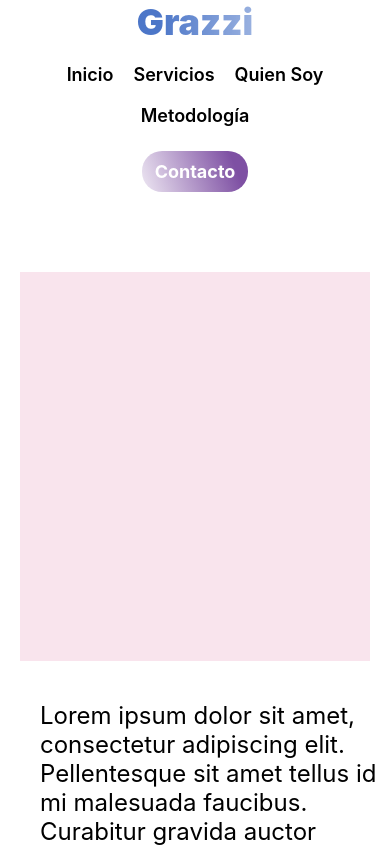
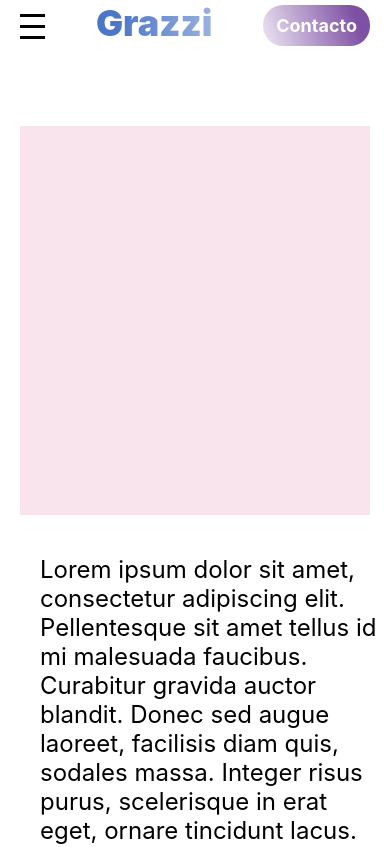
Before and after one commit to albertocomb/paginaGrazziFront, a Vue app: page / in a window 390 px wide. Shown: the top 847 px of the page. Built offline with nearby package versions, Linux system fonts and the light colour scheme.

Commit message:
mejorando la barra de navegacion, haciendola responsive

```diff
--- a/src/components/Home.vue
+++ b/src/components/Home.vue
@@ -1,8 +1,18 @@
 <template>
     <div class="div">
         <div class="div-2">
+            <!-- Mobile menu button -->
+            <div class="mobile-menu-button" @click="toggleMobileMenu">
+                <span></span>
+                <span></span>
+                <span></span>
+            </div>
+
+            <!-- Logo Grazzi -->
             <div class="div-3"><router-link to="/">Grazzi</router-link></div>
-            <div class="div-4">
+
+            <!-- Navigation links -->
+            <div class="div-4" :class="{ 'mobile-menu-open': mobileMenuOpen }">
                 <div class="div-5">Inicio</div>
                 <div class="div-6"><router-link to="/services">Servicios</router-link></div>
                 <div class="div-7"><router-link to="/quiensoy">Quien Soy</router-link></div>
@@ -10,6 +20,15 @@
             </div>
             <div class="div-9">Contacto</div>
         </div>
+
+        <!-- Mobile menu -->
+        <div v-if="mobileMenuOpen" class="mobile-menu">
+            <div class="div-5">Inicio</div>
+            <div class="div-6"><router-link to="/services">Servicios</router-link></div>
+            <div class="div-7"><router-link to="/quiensoy">Quien Soy</router-link></div>
+            <div class="div-8">Metodología</div>
+        </div>
+
         <div class="div-10">
             <div class="div-11">
                 <div class="column">
@@ -17,14 +36,11 @@
                 </div>
                 <div class="column-2">
                     <div class="div-13">
-                        Lorem ipsum dolor sit amet, consectetur adipiscing elit.
-                        Pellentesque sit amet tellus id mi malesuada faucibus. Curabitur
-                        gravida auctor blandit. Donec sed augue laoreet, facilisis diam
-                        quis, sodales massa. Integer risus purus, scelerisque in erat eget,
-                        ornare tincidunt lacus. Morbi et velit venenatis, molestie mauris
-                        sit amet, semper neque. Ut finibus ligula dignissim odio finibus, id
-                        consequat quam euismod. Donec eleifend felis sed justo ullamcorper,
-                        non vulputate purus venenatis.
+                        Lorem ipsum dolor sit amet, consectetur adipiscing elit. Pellentesque sit amet tellus id mi
+                        malesuada faucibus. Curabitur gravida auctor blandit. Donec sed augue laoreet, facilisis diam quis,
+                        sodales massa. Integer risus purus, scelerisque in erat eget, ornare tincidunt lacus. Morbi et velit
+                        venenatis, molestie mauris sit amet, semper neque. Ut finibus ligula dignissim odio finibus, id
+                        consequat quam euismod. Donec eleifend felis sed justo ullamcorper, non vulputate purus venenatis.
                     </div>
                 </div>
             </div>
@@ -32,9 +48,9 @@
     </div>
 </template>
 
+<style scoped>
+/* Tus estilos existentes */
 
-
-<style scoped>
 .div {
     background-color: #fff;
     display: flex;
@@ -60,14 +76,13 @@
     .div-2 {
         max-width: 100%;
         flex-wrap: wrap;
-        justify-content: center;
+        justify-content: flex-start;
+        /* Alinea los elementos a la izquierda */
     }
 }
 
 .div-3 {
-    background: linear-gradient(92deg,
-            #4c76c8 19.2%,
-            rgba(81, 181, 64, 0) 204.91%);
+    background: linear-gradient(92deg, #4c76c8 19.2%, rgba(81, 181, 64, 0) 204.91%);
     background-clip: text;
     -webkit-background-clip: text;
     -webkit-text-fill-color: transparent;
@@ -86,7 +101,8 @@
     .div-4 {
         max-width: 100%;
         flex-wrap: wrap;
-        justify-content: center;
+        justify-content: flex-end;
+        /* Alinea los elementos a la derecha */
     }
 }
 
@@ -116,9 +132,7 @@
     justify-content: center;
     align-items: start;
     border-radius: 20px;
-    background: linear-gradient(249deg,
-            #7e50a3 15.42%,
-            rgba(159, 59, 59, 0) 113.54%);
+    background: linear-gradient(249deg, #7e50a3 15.42%, rgba(159, 59, 59, 0) 113.54%);
     align-self: start;
     margin-top: 5px;
     padding: 10px 13px;
@@ -208,4 +222,87 @@
         margin-top: 40px;
     }
 }
+
+/* Mobile menu styles */
+
+.mobile-menu-button {
+    display: none;
+    flex-direction: column;
+    cursor: pointer;
+}
+
+.mobile-menu-button span {
+    width: 25px;
+    height: 3px;
+    background-color: #000;
+    margin: 4px 0;
+}
+
+.mobile-menu {
+    display: none;
+    flex-direction: column;
+    background-color: #fff;
+    padding: 20px;
+    position: absolute;
+    top: 20px;
+    /* Ajusta la posición según tus necesidades */
+    right: 20px;
+    /* Ajusta la posición según tus necesidades */
+}
+
+.mobile-menu-open .mobile-menu {
+    display: flex;
+}
+
+@media (max-width: 991px) {
+    .div-2 {
+        flex-direction: row;
+        /* Alinea los elementos en la misma fila */
+        justify-content: space-between;
+        /* Espaciado entre los elementos */
+    }
+
+    .mobile-menu-button {
+        display: flex;
+        align-self: flex-start;
+        /* Alinea el botón a la izquierda */
+        margin-top: 10px;
+    }
+
+    .div-3 {
+        order: 1;
+        text-align: left;
+    }
+
+    .div-4 {
+        display: none;
+    }
+
+    .div-9 {
+        order: 2;
+    }
+
+    .mobile-menu {
+        display: flex;
+    }
+
+    .mobile-menu-open .div-4 {
+        display: flex;
+    }
+}
 </style>
+
+<script>
+export default {
+    data() {
+        return {
+            mobileMenuOpen: false,
+        };
+    },
+    methods: {
+        toggleMobileMenu() {
+            this.mobileMenuOpen = !this.mobileMenuOpen;
+        },
+    },
+};
+</script>
```
Also changed, not shown: src/components/implementation.vue (added).
